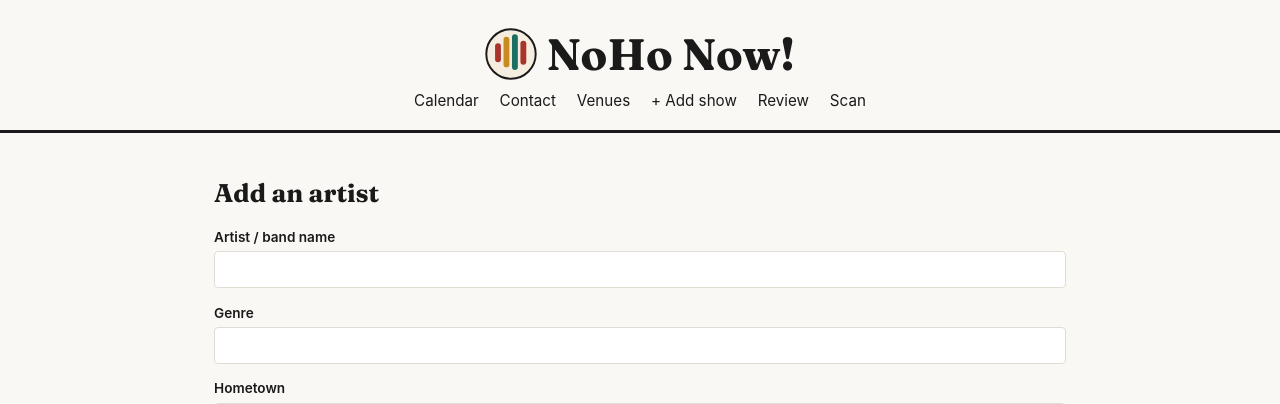
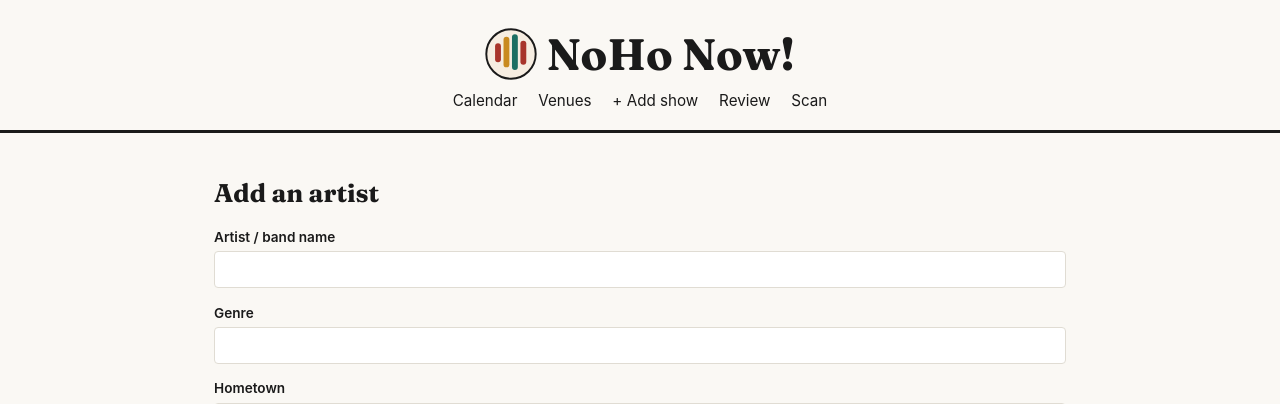
Before and after one commit to davidgrogan/localarts, a Flask app: page /artists/new in a window 1280 px wide. Shown: the top 404 px of the page. Run offline with Flask 3, Linux system fonts and the light colour scheme; the visitor is signed in with stand-in values (Sample User, id 1); data that the repository does not hold is empty.

Commit message:
Remove Contact link from nav for now
Route/page still work at /contact, just not linked -- easy to re-add later.

```diff
--- a/app/templates/base.html
+++ b/app/templates/base.html
@@ -19,7 +19,8 @@
     <nav>
       <a href="{{ url_for('main.calendar') }}">Calendar</a>
       <!-- "Local Artists" nav link removed for now -- will revisit. -->
-      <a href="{{ url_for('contact.contact') }}">Contact</a>
+      <!-- "Contact" nav link removed for now -- will revisit. Route/page
+           still work at /contact, just not linked from the nav. -->
       {% if is_admin %}
         <a href="{{ url_for('venues.list_venues') }}">Venues</a>
         <a href="{{ url_for('events.new_event') }}">+ Add show</a>
```
